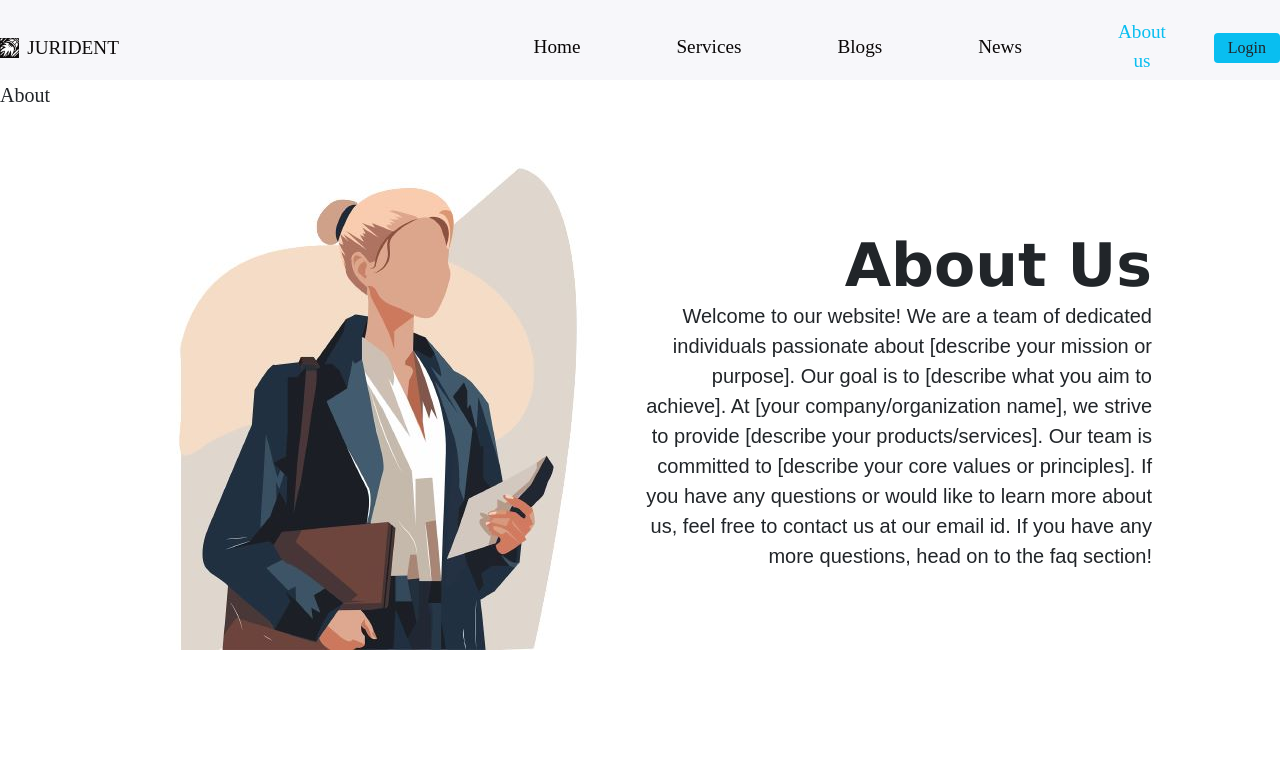
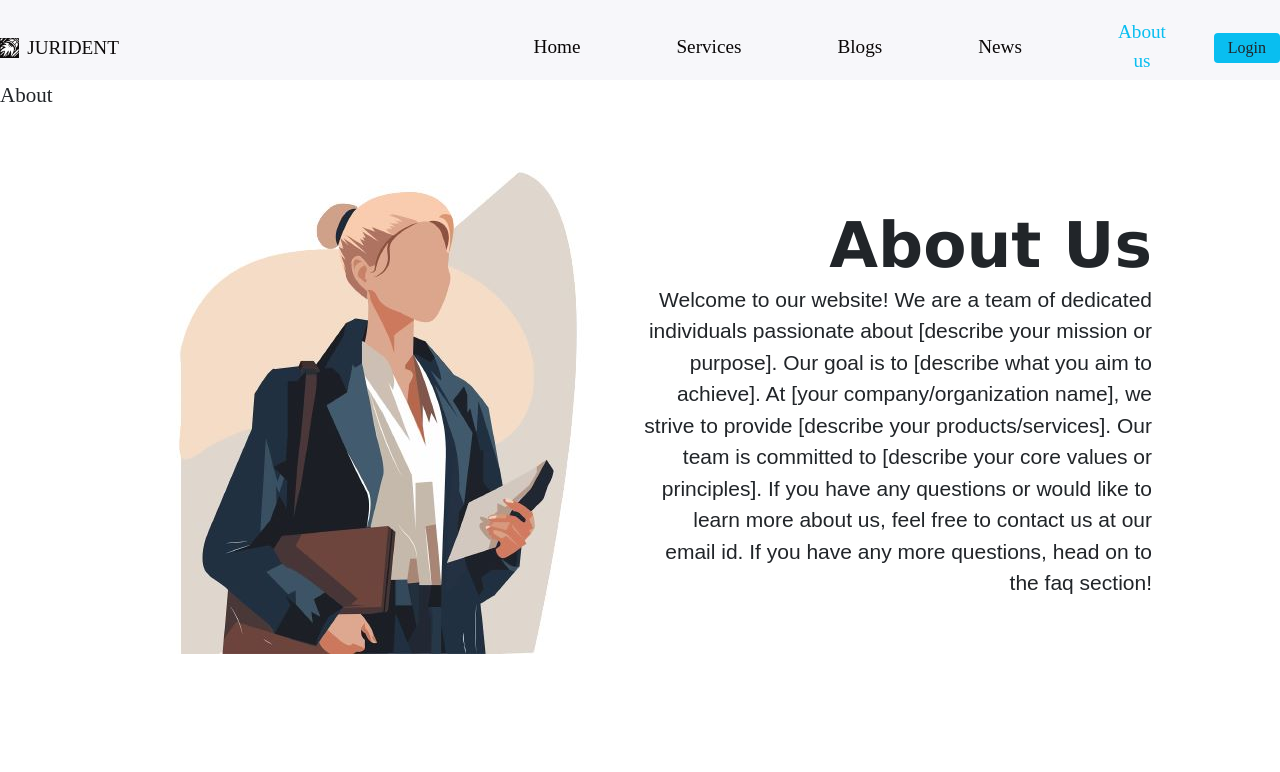
Before and after one commit to vikashchand/jurident, a React (Vite) app: page /About in a window 1280 px wide. Shown: the top 772 px of the page. Built offline with nearby package versions, Linux system fonts and the light colour scheme; a web font is replaced by a local one.

Commit message:
contact us page fix

```diff
--- a/src/components/AboutUs/Aboutus.css
+++ b/src/components/AboutUs/Aboutus.css
@@ -6,7 +6,8 @@
 
 body {
   font-family: sans-serif;
-  font-size: 20px;
+  font-size: 21px;
+
 }
 
 .container1 {
```
